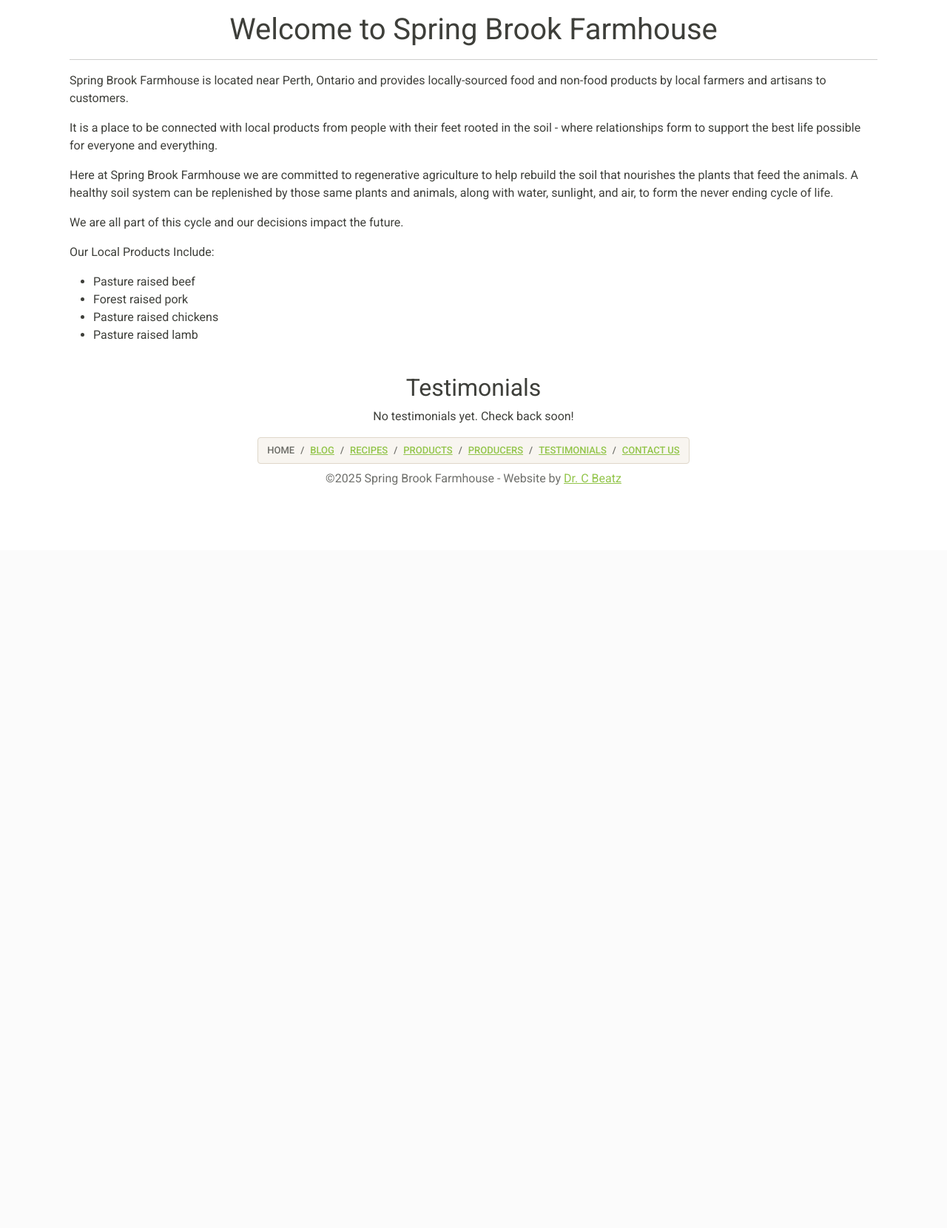
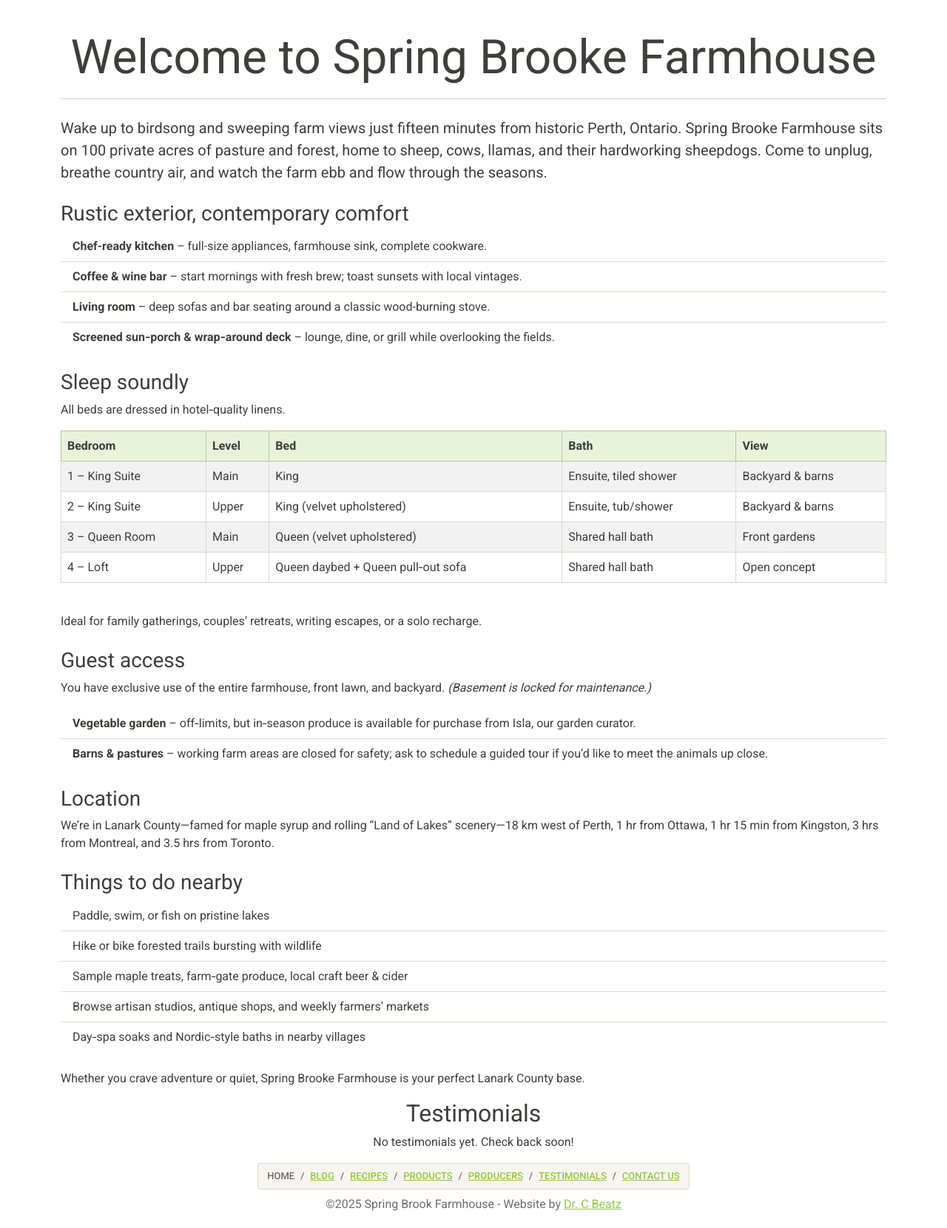
Before and after one commit to DrCBeatz/springbrookfarmhouse, a Django app: page / in a window 1280 px wide. Shown: the part 56-1716 px from the top of the page at 74% size. Before the commit the page ends 712 px from the top, so only its background shows below. Run offline with Django 5.2, Linux system fonts and the light colour scheme; data that the repository does not hold is empty; parts of the project's set-up code (start-up, migrations or seed data) failed here and were passed over; some libraries are stand-ins or nearby versions.

Commit message:
update homepage template content & layout

```diff
--- a/templates/cms/home.html
+++ b/templates/cms/home.html
@@ -43,37 +43,89 @@
 
 {% block content %}
 
-<div class="container">
+<div class="container pt-3 pb-1">
+        <h1 class="text-center display-3 pt-4">Welcome to Spring Brooke Farmhouse</h1>
+        <hr class="mb-4">
 
-<div class="container">
+        <p class="lead">Wake up to birdsong and sweeping farm views just fifteen minutes from historic Perth, Ontario. Spring Brooke Farmhouse sits on 100 private acres of pasture and forest, home to sheep, cows, llamas, and their hardworking sheepdogs. Come to unplug, breathe country air, and watch the farm ebb and flow through the seasons.</p>
 
-<h1 class="page-header text-center mt-3">Welcome to Spring Brook Farmhouse</h1>
-<hr>
+        <h3 class="mt-4">Rustic exterior, contemporary comfort</h3>
+        <ul class="list-group list-group-flush mb-4">
+            <li class="list-group-item"><strong>Chef-ready kitchen</strong> – full-size appliances, farmhouse sink, complete cookware.</li>
+            <li class="list-group-item"><strong>Coffee &amp; wine bar</strong> – start mornings with fresh brew; toast sunsets with local vintages.</li>
+            <li class="list-group-item"><strong>Living room</strong> – deep sofas and bar seating around a classic wood-burning stove.</li>
+            <li class="list-group-item"><strong>Screened sun‑porch &amp; wrap‑around deck</strong> – lounge, dine, or grill while overlooking the fields.</li>
+        </ul>
 
-<p>Spring Brook Farmhouse is located near Perth, Ontario and provides
-locally-sourced food and non-food products by local farmers and artisans to customers.</p>
+        <h3 class="mt-3">Sleep soundly</h3>
+        <p>All beds are dressed in hotel‑quality linens.</p>
 
-<p>It is a place to be connected with local products from people with their feet rooted in
-the soil - where relationships form to support the best life possible for everyone and everything.</p>
+        <div class="table-responsive">
+            <table class="table table-striped table-bordered align-middle table-hover">
+                <thead class="table-success">
+                    <tr>
+                        <th>Bedroom</th>
+                        <th>Level</th>
+                        <th>Bed</th>
+                        <th>Bath</th>
+                        <th>View</th>
+                    </tr>
+                </thead>
+                <tbody>
+                    <tr>
+                        <td>1 – King Suite</td>
+                        <td>Main</td>
+                        <td>King</td>
+                        <td>Ensuite, tiled shower</td>
+                        <td>Backyard &amp; barns</td>
+                    </tr>
+                    <tr>
+                        <td>2 – King Suite</td>
+                        <td>Upper</td>
+                        <td>King (velvet upholstered)</td>
+                        <td>Ensuite, tub/shower</td>
+                        <td>Backyard &amp; barns</td>
+                    </tr>
+                    <tr>
+                        <td>3 – Queen Room</td>
+                        <td>Main</td>
+                        <td>Queen (velvet upholstered)</td>
+                        <td>Shared hall bath</td>
+                        <td>Front gardens</td>
+                    </tr>
+                    <tr>
+                        <td>4 – Loft</td>
+                        <td>Upper</td>
+                        <td>Queen daybed + Queen pull‑out sofa</td>
+                        <td>Shared hall bath</td>
+                        <td>Open concept</td>
+                    </tr>
+                </tbody>
+            </table>
+        </div>
 
-<p>Here at Spring Brook Farmhouse we are committed to regenerative agriculture to help rebuild the
-soil that nourishes the plants that feed the animals.  A healthy soil system can be replenished by those
-same plants and animals, along with water, sunlight, and air, to form the never ending cycle of life.</p>
+        <p class="mt-4">Ideal for family gatherings, couples’ retreats, writing escapes, or a solo recharge.</p>
 
-<p>We are all part of this cycle and our decisions impact the future.</p>
+        <h3 class="mt-4">Guest access</h3>
+        <p>You have exclusive use of the entire farmhouse, front lawn, and backyard. <em>(Basement is locked for maintenance.)</em></p>
+        <ul class="list-group list-group-flush mb-4">
+            <li class="list-group-item"><strong>Vegetable garden</strong> – off‑limits, but in‑season produce is available for purchase from Isla, our garden curator.</li>
+            <li class="list-group-item"><strong>Barns &amp; pastures</strong> – working farm areas are closed for safety; ask to schedule a guided tour if you’d like to meet the animals up close.</li>
+        </ul>
 
-<p>Our Local Products Include:</p>
+        <h3 class="mt-4">Location</h3>
+        <p>We’re in Lanark County—famed for maple syrup and rolling “Land of Lakes” scenery—18&nbsp;km west of Perth, 1&nbsp;hr from Ottawa, 1&nbsp;hr&nbsp;15&nbsp;min from Kingston, 3&nbsp;hrs from Montreal, and 3.5&nbsp;hrs from Toronto.</p>
 
-<ul>
+        <h3 class="mt-4">Things to do nearby</h3>
+        <ul class="list-group list-group-flush">
+            <li class="list-group-item">Paddle, swim, or fish on pristine lakes</li>
+            <li class="list-group-item">Hike or bike forested trails bursting with wildlife</li>
+            <li class="list-group-item">Sample maple treats, farm‑gate produce, local craft beer &amp; cider</li>
+            <li class="list-group-item">Browse artisan studios, antique shops, and weekly farmers’ markets</li>
+            <li class="list-group-item">Day‑spa soaks and Nordic‑style baths in nearby villages</li>
+        </ul>
 
-<li>Pasture raised beef</li>
-<li>Forest raised pork</li>
-<li>Pasture raised chickens</li>
-<li>Pasture raised lamb</li>
-</ul>
-
-<br>
-
+        <p class="mt-4">Whether you crave adventure or quiet, Spring Brooke Farmhouse is your perfect Lanark County base.</p>
 
 <h2 class="text-center">Testimonials</h2>
 
@@ -117,6 +169,7 @@ same plants and animals, along with water, sunlight, and air, to form the never
   </div>
 </div>
 
-<p class="text-center text-muted mb-5">©2025 Spring Brook Farmhouse - Website by <a href="https://www.drcbeatz.com" target="_blank">Dr. C Beatz</a></p>
+<p class="text-center text-muted">©2025 Spring Brook Farmhouse - Website by <a href="https://www.drcbeatz.com" target="_blank">Dr. C Beatz</a></p>
 
+</div>
 {% endblock %}
```
